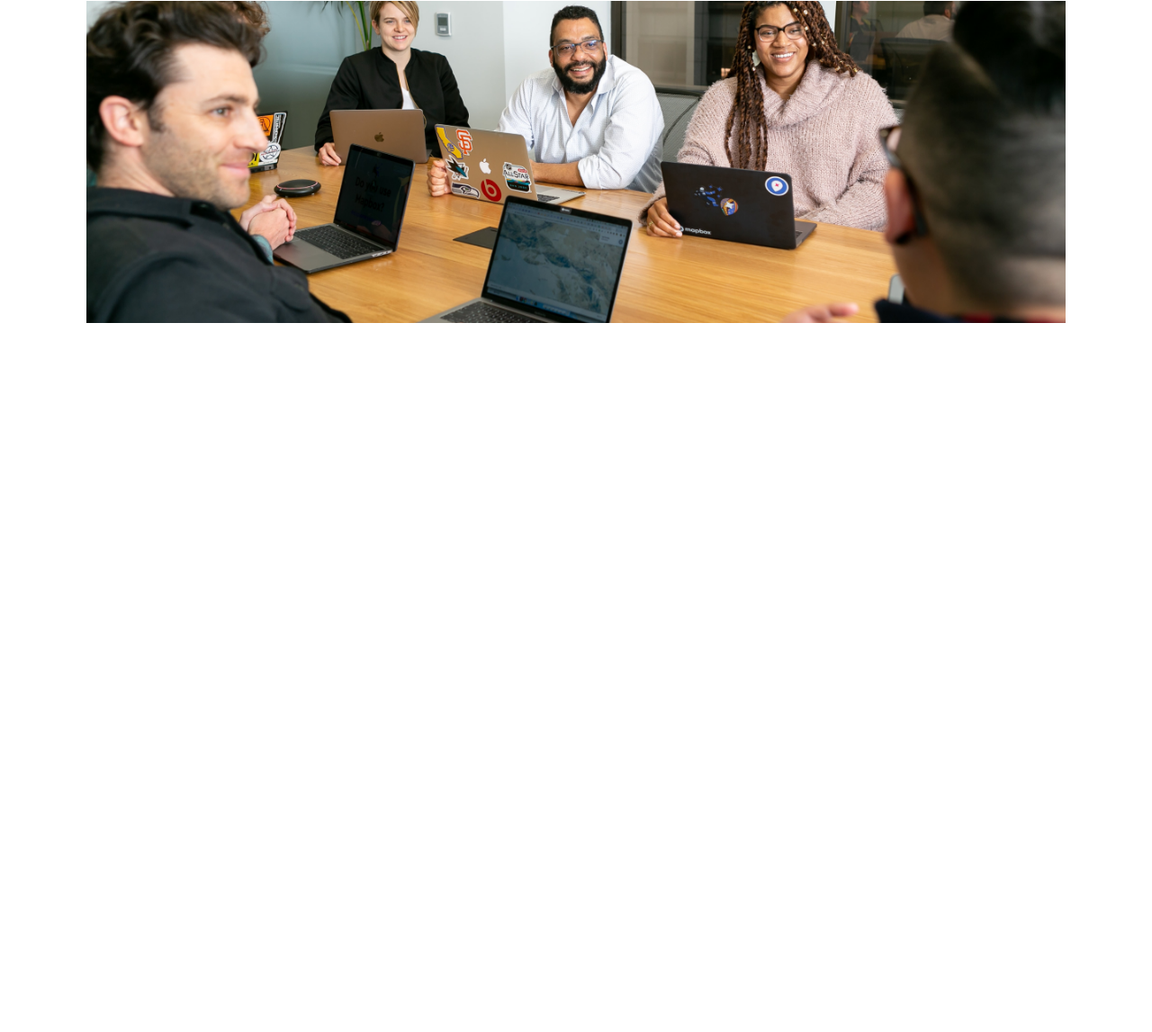
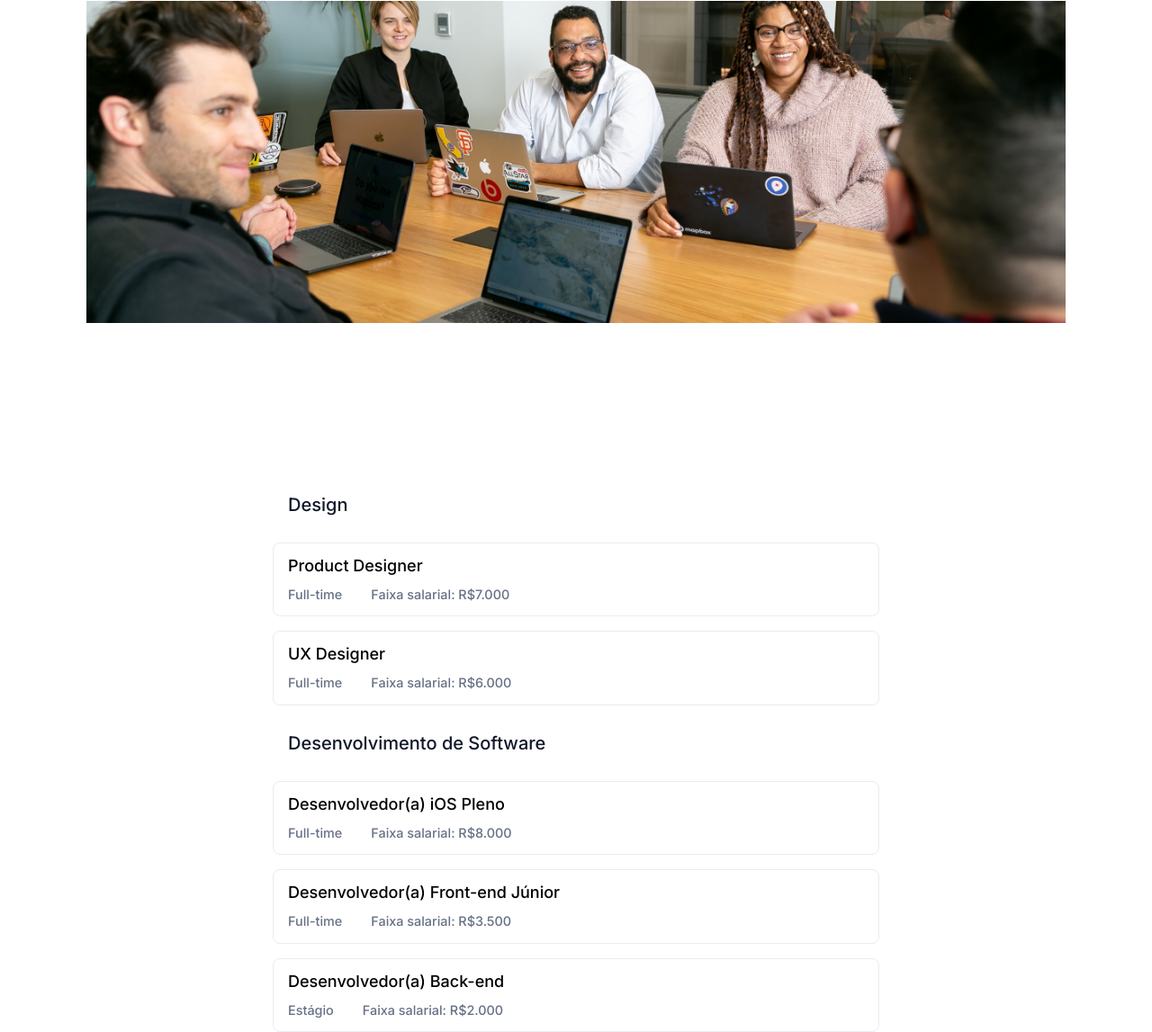
Before and after one commit to Faqtt0/optimus-tech, a plain HTML site: page index.html in a window 1280 px wide. Shown: the part 1027-2174 px from the top of the page at 90% size. Before the commit the page ends 1482 px from the top, so only its background shows below. Drawn offline with Linux system fonts and the light colour scheme.

Commit message:
Add "Vagas Abertas" section with job listings and styles

```diff
--- /dev/null
+++ b/css/vagas.css
@@ -0,0 +1,42 @@
+.vagas-abertas {
+    padding-top: 4rem;
+}
+
+.vagas-abertas span.area-principal {
+    font-family: var(--fonte-padrao);
+    font-weight: 500;
+    font-size: 20px;
+    display: block;
+    max-width: 50%;
+    margin: 0 auto;
+    margin-top: 2rem;
+    margin-bottom: 2rem;
+    color: var(--cinza-900);
+}
+
+.vaga {
+    border: 1px solid #EAECF0;
+    border-radius: 0.5rem;
+    padding: 1rem;
+    max-width: 50%;
+    margin: 0 auto;
+    margin-bottom: 1rem;
+    color: var(--title-color);
+}
+
+.vaga span.titulo-vaga {
+    font-family: var(--fonte-padrao);
+    font-weight: 500;
+    font-size: 18px;
+    margin-bottom: 16px;
+}
+
+.vaga .informacoes {
+    font-family: var(--fonte-padrao);
+    font-weight: 500;
+    margin-top: 1rem;
+    font-size: 90%;
+    color: var(--cinza-500);
+    display: flex;
+    gap: 2rem;
+}
--- a/index.html
+++ b/index.html
@@ -69,5 +69,53 @@
             </div>
             <img src="./assets/img/team.png" class="talentos__img">
         </section>
+
+        <section class="vagas-abertas">
+
+            <span class="area-principal">Design</span>
+
+            <div class="vaga">
+                <span class="titulo-vaga">Product Designer</span>
+                <div class="informacoes">
+                    <span>Full-time</span>
+                    <span>Faixa salarial: R$7.000</span>
+                </div>
+            </div>
+
+            <div class="vaga">
+                <span class="titulo-vaga">UX Designer</span>
+                <div class="informacoes">
+                    <span>Full-time</span>
+                    <span>Faixa salarial: R$6.000</span>
+                </div>
+            </div>
+
+            <span class="area-principal">Desenvolvimento de Software</span>
+
+            <div class="vaga">
+                <span class="titulo-vaga">Desenvolvedor(a) iOS Pleno</span>
+                <div class="informacoes">
+                    <span>Full-time</span>
+                    <span>Faixa salarial: R$8.000</span>
+                </div>
+            </div>
+
+            <div class="vaga">
+                <span class="titulo-vaga">Desenvolvedor(a) Front-end Júnior</span>
+                <div class="informacoes">
+                    <span>Full-time</span>
+                    <span>Faixa salarial: R$3.500</span>
+                </div>
+            </div>
+
+            <div class="vaga">
+                <span class="titulo-vaga">Desenvolvedor(a) Back-end</span>
+                <div class="informacoes">
+                    <span>Estágio</span>
+                    <span>Faixa salarial: R$2.000</span>
+                </div>
+            </div>
+
+        </section>
     </body>
 </html>
--- a/style.css
+++ b/style.css
@@ -2,11 +2,13 @@
 @import "css/header.css";
 @import "css/section_sobre.css";
 @import "css/talentos.css";
+@import "css/vagas.css";
 
 
 :root{
     --branco: #FFF;
     --primaria: #3A404E;
+    --cinza-200: #EAECF0;
     --cinza-500: #667085;
     --cinza-900: #101828;
     --vermelho: #8E2424;
```
